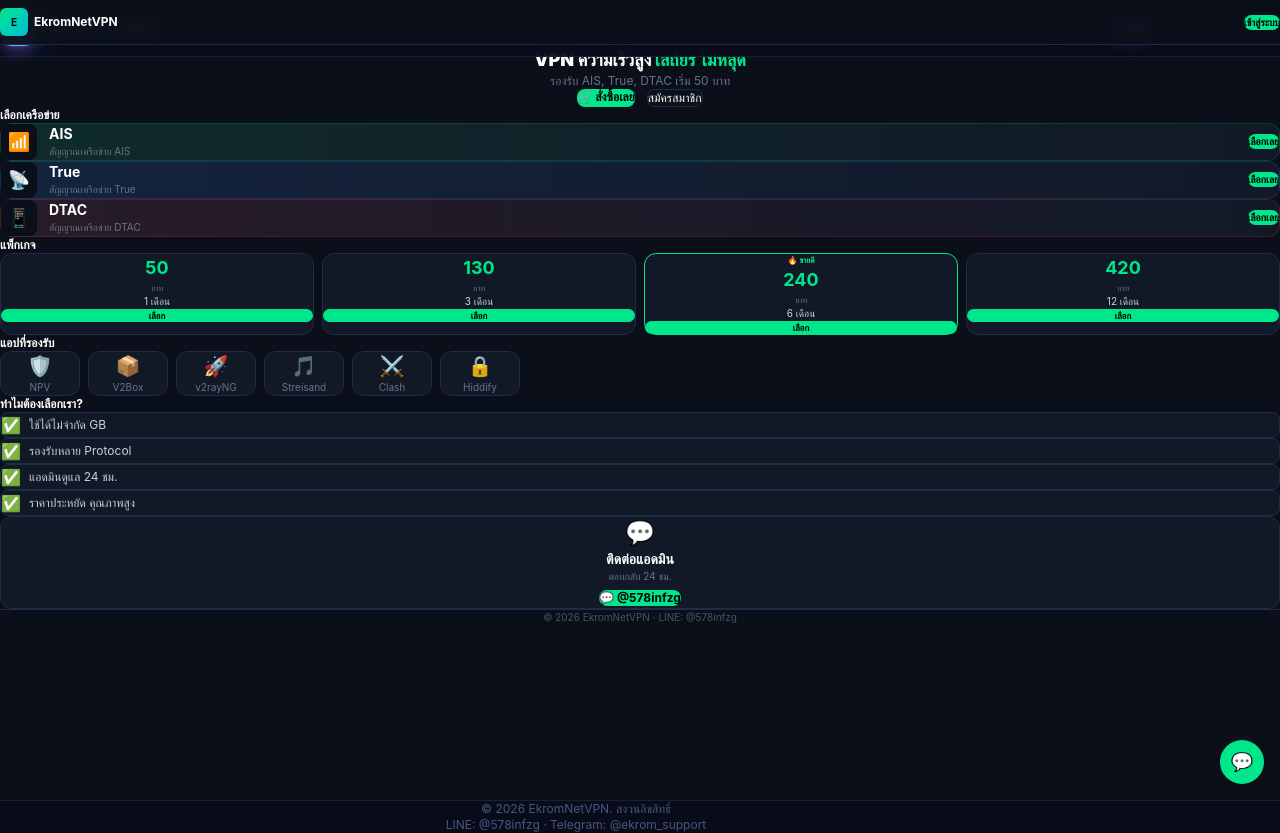
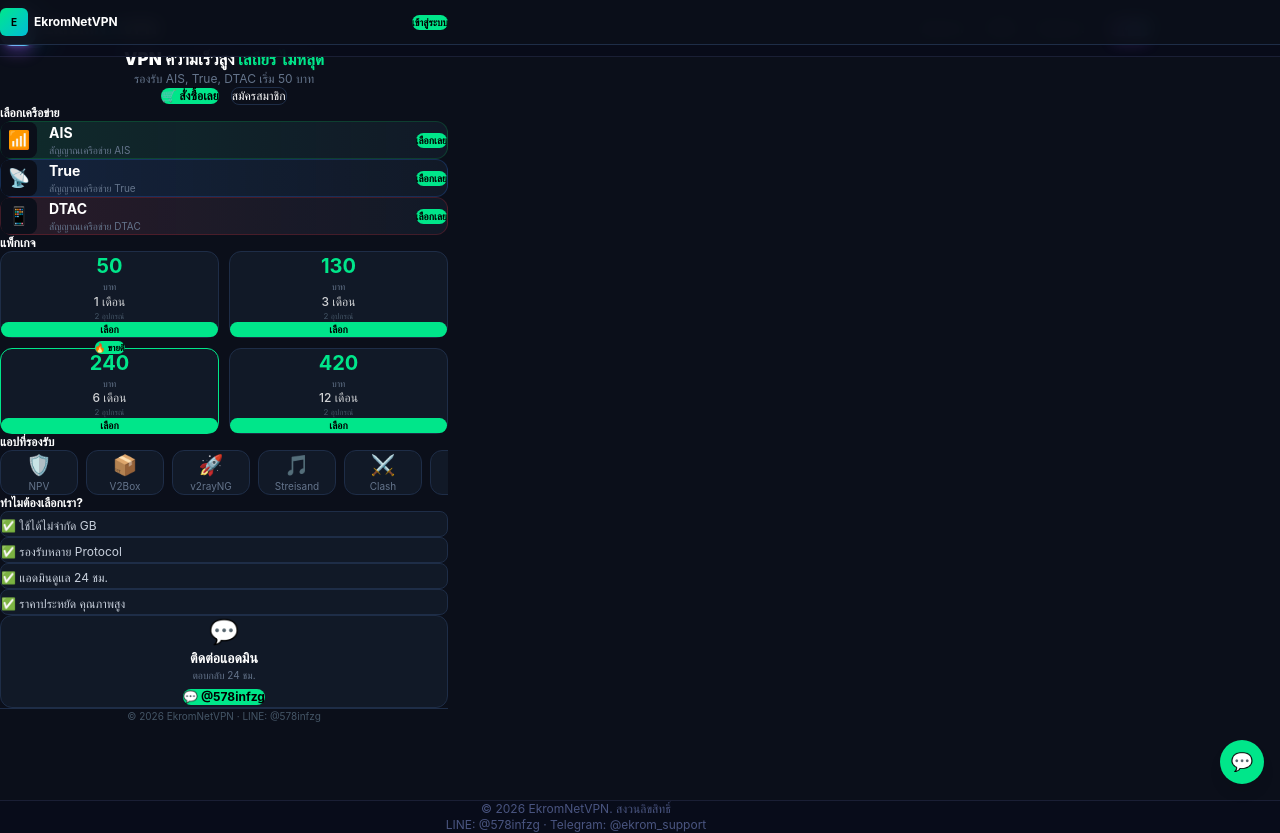
Before and after one commit to EkromSSH/Web, a Next.js app: page /Web/ in a window 1280 px wide. Built offline with nearby package versions, Linux system fonts and the light colour scheme.

Commit message:
Fix overflow: max-w-md + 2x2 grid

```diff
--- a/src/app/login/page.tsx
+++ b/src/app/login/page.tsx
@@ -4,23 +4,23 @@
 export default function LoginPage() {
   const [show, setShow] = useState(false);
   return (
-    <div className="min-h-screen bg-[#0b0f1a] px-3 pt-14 pb-8">
-      <div className="max-w-sm mx-auto">
-        <div className="text-center mb-5">
-          <div className="w-9 h-9 mx-auto bg-gradient-to-br from-[#00e68a] to-[#00bcd4] rounded-xl flex items-center justify-center text-sm font-bold text-black mb-2">E</div>
-          <h1 className="text-sm font-bold">เข้าสู่ระบบ</h1>
-          <p className="text-[8px] text-[#64748b] mt-0.5">EkromNetVPN</p>
+    <div className="min-h-screen bg-[#0b0f1a] overflow-x-hidden">
+      <div className="max-w-md mx-auto px-4 pt-16 pb-8">
+        <div className="text-center mb-6">
+          <div className="w-12 h-12 mx-auto bg-gradient-to-br from-[#00e68a] to-[#00bcd4] rounded-xl flex items-center justify-center text-lg font-bold text-black mb-2">E</div>
+          <h1 className="text-base font-bold">เข้าสู่ระบบ</h1>
+          <p className="text-[10px] text-[#64748b] mt-0.5">EkromNetVPN</p>
         </div>
-        <div className="bg-[#111927] border border-[#1e2d47] rounded-lg p-3">
+        <div className="bg-[#111927] border border-[#1e2d47] rounded-xl p-4">
           <form onSubmit={e => e.preventDefault()}>
-            <input className="w-full px-2.5 py-2 mb-2 bg-[#0b0f1a] border border-[#1e2d47] rounded-lg text-xs text-white placeholder-[#64748b] focus:border-[#00e68a] outline-none" placeholder="ชื่อผู้ใช้" required />
-            <div className="relative mb-3">
-              <input type={show ? "text" : "password"} className="w-full px-2.5 py-2 bg-[#0b0f1a] border border-[#1e2d47] rounded-lg text-xs text-white pr-8 placeholder-[#64748b] focus:border-[#00e68a] outline-none" placeholder="รหัสผ่าน" required />
-              <button type="button" onClick={() => setShow(!show)} className="absolute right-2.5 top-1/2 -translate-y-1/2 text-[8px] text-[#64748b]">{show ? "🙈" : "👁️"}</button>
+            <input className="w-full px-3 py-2.5 mb-3 bg-[#0b0f1a] border border-[#1e2d47] rounded-lg text-xs text-white placeholder-[#64748b] focus:border-[#00e68a] outline-none" placeholder="ชื่อผู้ใช้" required />
+            <div className="relative mb-4">
+              <input type={show ? "text" : "password"} className="w-full px-3 py-2.5 bg-[#0b0f1a] border border-[#1e2d47] rounded-lg text-xs text-white pr-10 placeholder-[#64748b] focus:border-[#00e68a] outline-none" placeholder="รหัสผ่าน" required />
+              <button type="button" onClick={() => setShow(!show)} className="absolute right-3 top-1/2 -translate-y-1/2 text-[9px] text-[#64748b]">{show ? "🙈" : "👁️"}</button>
             </div>
-            <button className="w-full py-2 rounded-lg bg-[#00e68a] text-black font-bold text-[9px]">เข้าสู่ระบบ</button>
+            <button className="w-full py-2.5 rounded-lg bg-[#00e68a] text-black font-bold text-xs">เข้าสู่ระบบ</button>
           </form>
-          <div className="mt-2.5 text-center text-[9px] text-[#64748b]">ยังไม่มีบัญชี? <Link href="/register" className="text-[#00e68a] font-semibold">สมัคร</Link></div>
+          <div className="mt-3 text-center text-[10px] text-[#64748b]">ยังไม่มีบัญชี? <Link href="/register" className="text-[#00e68a] font-semibold">สมัคร</Link></div>
         </div>
       </div>
     </div>
--- a/src/app/page.tsx
+++ b/src/app/page.tsx
@@ -3,34 +3,33 @@
 
 export default function Home() {
   return (
-    <div className="min-h-screen bg-[#0b0f1a]">
+    <div className="min-h-screen bg-[#0b0f1a] overflow-x-hidden">
       {/* Navbar */}
       <div className="fixed top-0 left-0 right-0 z-50 bg-[#0b0f1a]/95 backdrop-blur border-b border-[#1e2d47]">
-        <div className="flex items-center justify-between px-4 h-11">
+        <div className="max-w-md mx-auto flex items-center justify-between px-4 h-11">
           <Link href="/" className="flex items-center gap-1.5">
-            <div className="w-7 h-7 bg-gradient-to-br from-[#00e68a] to-[#00bcd4] rounded-md flex items-center justify-center text-[10px] font-bold text-black">E</div>
+            <div className="w-7 h-7 bg-gradient-to-br from-[#00e68a] to-[#00bcd4] rounded-md flex items-center justify-center text-[10px] font-bold text-black shrink-0">E</div>
             <span className="text-xs font-bold text-white">EkromNetVPN</span>
           </Link>
-          <Link href="/login" className="text-[10px] px-3 py-1 rounded-full bg-[#00e68a] text-black font-bold">เข้าสู่ระบบ</Link>
+          <Link href="/login" className="text-[10px] px-3 py-1 rounded-full bg-[#00e68a] text-black font-bold shrink-0">เข้าสู่ระบบ</Link>
         </div>
       </div>
 
-      {/* Content wrapper */}
-      <div className="pt-11">
+      <div className="max-w-md mx-auto pt-11">
         {/* Hero */}
-        <div className="px-4 pt-6 pb-5 text-center">
-          <div className="w-12 h-12 mx-auto bg-gradient-to-br from-[#00e68a] to-[#00bcd4] rounded-xl flex items-center justify-center text-lg font-bold text-black mb-3">E</div>
-          <h1 className="text-lg font-black leading-snug mb-1">VPN ความเร็วสูง <span className="text-[#00e68a]">เสถียร ไม่หลุด</span></h1>
-          <p className="text-xs text-[#64748b] mb-4">รองรับ AIS, True, DTAC เริ่ม 50 บาท</p>
-          <div className="flex justify-center gap-3">
+        <div className="px-4 pt-5 pb-4 text-center">
+          <div className="w-12 h-12 mx-auto bg-gradient-to-br from-[#00e68a] to-[#00bcd4] rounded-xl flex items-center justify-center text-lg font-bold text-black mb-2">E</div>
+          <h1 className="text-[17px] font-black leading-snug mb-1">VPN ความเร็วสูง <span className="text-[#00e68a]">เสถียร ไม่หลุด</span></h1>
+          <p className="text-xs text-[#64748b] mb-3">รองรับ AIS, True, DTAC เริ่ม 50 บาท</p>
+          <div className="flex items-center justify-center gap-3">
             <Link href="/order" className="px-5 py-2 rounded-lg bg-[#00e68a] text-black font-bold text-xs">🛒 สั่งซื้อเลย</Link>
             <Link href="/register" className="px-5 py-2 rounded-lg border border-[#1e2d47] text-white text-xs">สมัครสมาชิก</Link>
           </div>
         </div>
 
         {/* Network */}
-        <div className="px-4 mb-5">
-          <h2 className="text-xs font-bold mb-2.5">เลือกเครือข่าย</h2>
+        <div className="px-4 mb-4">
+          <h2 className="text-xs font-bold mb-2">เลือกเครือข่าย</h2>
           <div className="space-y-2">
             {[
               { n: "AIS", i: "📶", c: "from-green-500/10", b: "border-green-500/20" },
@@ -38,55 +37,70 @@
               { n: "DTAC", i: "📱", c: "from-red-500/10", b: "border-red-500/20" },
             ].map((n, i) => (
               <div key={i} className={`flex items-center gap-3 bg-gradient-to-r ${n.c} bg-[#111927] border ${n.b} rounded-xl p-3`}>
-                <div className="w-9 h-9 bg-[#0b0f1a] rounded-lg flex items-center justify-center text-lg">{n.i}</div>
-                <div className="flex-1 min-w-0"><div className="text-sm font-bold truncate">{n.n}</div><div className="text-[10px] text-[#64748b] truncate">สัญญาณเครือข่าย {n.n}</div></div>
+                <div className="w-9 h-9 bg-[#0b0f1a] rounded-lg flex items-center justify-center text-lg shrink-0">{n.i}</div>
+                <div className="flex-1 min-w-0">
+                  <div className="text-sm font-bold truncate">{n.n}</div>
+                  <div className="text-[10px] text-[#64748b] truncate">สัญญาณเครือข่าย {n.n}</div>
+                </div>
                 <Link href="/order" className="shrink-0 px-3 py-1.5 rounded-lg bg-[#00e68a] text-black font-bold text-[10px]">เลือกเลย</Link>
               </div>
             ))}
           </div>
         </div>
 
-        {/* Packages */}
-        <div className="px-4 mb-5">
-          <h2 className="text-xs font-bold mb-2.5">แพ็กเกจ</h2>
-          <div className="grid grid-cols-4 gap-2">
+        {/* Packages - 2x2 grid instead of 4 columns */}
+        <div className="px-4 mb-4">
+          <h2 className="text-xs font-bold mb-2">แพ็กเกจ</h2>
+          <div className="grid grid-cols-2 gap-2.5">
             {[
-              { d: "1 เดือน", p: "50" },
-              { d: "3 เดือน", p: "130" },
+              { d: "1 เดือน", p: "50", hit: false },
+              { d: "3 เดือน", p: "130", hit: false },
               { d: "6 เดือน", p: "240", hit: true },
-              { d: "12 เดือน", p: "420" },
+              { d: "12 เดือน", p: "420", hit: false },
             ].map((pkg, i) => (
-              <div key={i} className={`bg-[#111927] rounded-xl p-2.5 text-center border ${pkg.hit ? 'border-[#00e68a]' : 'border-[#1e2d47]'}`}>
-                {pkg.hit && <div className="text-[8px] text-[#00e68a] font-bold mb-0.5">🔥 ขายดี</div>}
-                <div className="text-lg font-bold text-[#00e68a]">{pkg.p}</div>
-                <div className="text-[8px] text-[#64748b]">บาท</div>
-                <div className="text-[10px] text-white/80 truncate">{pkg.d}</div>
-                <Link href="/order" className="block mt-1.5 py-1 rounded-lg bg-[#00e68a] text-black font-bold text-[9px]">เลือก</Link>
+              <div key={i} className={`relative bg-[#111927] rounded-xl p-3.5 text-center border ${pkg.hit ? 'border-[#00e68a]' : 'border-[#1e2d47]'}`}>
+                {pkg.hit && <div className="absolute -top-2 left-1/2 -translate-x-1/2 bg-[#00e68a] text-black text-[9px] font-bold px-2 py-0.5 rounded-full whitespace-nowrap">🔥 ขายดี</div>}
+                <div className="text-xl font-bold text-[#00e68a]">{pkg.p}</div>
+                <div className="text-[9px] text-[#64748b] mb-1">บาท</div>
+                <div className="text-xs font-medium text-white/80 mb-0.5">{pkg.d}</div>
+                <div className="text-[8px] text-[#445566] mb-2">2 อุปกรณ์</div>
+                <Link href="/order" className="block py-1.5 rounded-lg bg-[#00e68a] text-black font-bold text-[10px]">เลือก</Link>
               </div>
             ))}
           </div>
         </div>
 
         {/* Apps */}
-        <div className="px-4 mb-5">
-          <h2 className="text-xs font-bold mb-2.5">แอปที่รองรับ</h2>
-          <div className="flex gap-2 overflow-x-auto pb-1 scrollbar-none">
-            {["🛡️ NPV", "📦 V2Box", "🚀 v2rayNG", "🎵 Streisand", "⚔️ Clash", "🔒 Hiddify"].map((a, i) => (
-              <div key={i} className="shrink-0 bg-[#111927] border border-[#1e2d47] rounded-xl px-4 py-3 text-center w-[80px]">
-                <div className="text-xl mb-1">{a.split(" ")[0]}</div>
-                <div className="text-[10px] text-[#64748b]">{a.split(" ")[1]}</div>
+        <div className="px-4 mb-4">
+          <h2 className="text-xs font-bold mb-2">แอปที่รองรับ</h2>
+          <div className="flex gap-2 overflow-x-auto pb-1">
+            {[
+              { i: "🛡️", n: "NPV" },
+              { i: "📦", n: "V2Box" },
+              { i: "🚀", n: "v2rayNG" },
+              { i: "🎵", n: "Streisand" },
+              { i: "⚔️", n: "Clash" },
+              { i: "🔒", n: "Hiddify" },
+            ].map((a, idx) => (
+              <div key={idx} className="shrink-0 bg-[#111927] border border-[#1e2d47] rounded-xl px-4 py-3 text-center w-[78px]">
+                <div className="text-xl mb-1">{a.i}</div>
+                <div className="text-[10px] text-[#64748b]">{a.n}</div>
               </div>
             ))}
           </div>
         </div>
 
         {/* Why */}
-        <div className="px-4 mb-5">
-          <h2 className="text-xs font-bold mb-2.5">ทำไมต้องเลือกเรา?</h2>
+        <div className="px-4 mb-4">
+          <h2 className="text-xs font-bold mb-2">ทำไมต้องเลือกเรา?</h2>
           <div className="space-y-1.5">
-            {["ใช้ได้ไม่จำกัด GB", "รองรับหลาย Protocol", "แอดมินดูแล 24 ชม.", "ราคาประหยัด คุณภาพสูง"].map((t, i) => (
-              <div key={i} className="flex items-center gap-2 bg-[#111927] border border-[#1e2d47] rounded-lg px-3 py-2.5">
-                <span className="text-[#00e68a] shrink-0">✅</span>
+            {[
+              "✅ ใช้ได้ไม่จำกัด GB",
+              "✅ รองรับหลาย Protocol",
+              "✅ แอดมินดูแล 24 ชม.",
+              "✅ ราคาประหยัด คุณภาพสูง",
+            ].map((t, i) => (
+              <div key={i} className="bg-[#111927] border border-[#1e2d47] rounded-lg px-3 py-2.5">
                 <span className="text-xs text-[#c8d0dc]">{t}</span>
               </div>
             ))}
--- a/src/app/register/page.tsx
+++ b/src/app/register/page.tsx
@@ -2,21 +2,21 @@
 import Link from "next/link";
 export default function RegisterPage() {
   return (
-    <div className="min-h-screen bg-[#0b0f1a] px-3 pt-14 pb-8">
-      <div className="max-w-sm mx-auto">
-        <div className="text-center mb-5">
-          <div className="w-9 h-9 mx-auto bg-gradient-to-br from-[#00e68a] to-[#00bcd4] rounded-xl flex items-center justify-center text-sm font-bold text-black mb-2">E</div>
-          <h1 className="text-sm font-bold">สมัครสมาชิก</h1>
+    <div className="min-h-screen bg-[#0b0f1a] overflow-x-hidden">
+      <div className="max-w-md mx-auto px-4 pt-16 pb-8">
+        <div className="text-center mb-6">
+          <div className="w-12 h-12 mx-auto bg-gradient-to-br from-[#00e68a] to-[#00bcd4] rounded-xl flex items-center justify-center text-lg font-bold text-black mb-2">E</div>
+          <h1 className="text-base font-bold">สมัครสมาชิก</h1>
         </div>
-        <div className="bg-[#111927] border border-[#1e2d47] rounded-lg p-3">
+        <div className="bg-[#111927] border border-[#1e2d47] rounded-xl p-4">
           <form onSubmit={e => e.preventDefault()}>
-            <input className="w-full px-2.5 py-2 mb-2 bg-[#0b0f1a] border border-[#1e2d47] rounded-lg text-xs text-white placeholder-[#64748b] focus:border-[#00e68a] outline-none" placeholder="ชื่อผู้ใช้" required />
-            <input type="tel" className="w-full px-2.5 py-2 mb-2 bg-[#0b0f1a] border border-[#1e2d47] rounded-lg text-xs text-white placeholder-[#64748b] focus:border-[#00e68a] outline-none" placeholder="เบอร์โทร" required />
-            <input type="password" className="w-full px-2.5 py-2 mb-2 bg-[#0b0f1a] border border-[#1e2d47] rounded-lg text-xs text-white placeholder-[#64748b] focus:border-[#00e68a] outline-none" placeholder="รหัสผ่าน" required />
-            <input type="password" className="w-full px-2.5 py-2 mb-3 bg-[#0b0f1a] border border-[#1e2d47] rounded-lg text-xs text-white placeholder-[#64748b] focus:border-[#00e68a] outline-none" placeholder="ยืนยันรหัสผ่าน" required />
-            <button className="w-full py-2 rounded-lg bg-[#00e68a] text-black font-bold text-[9px]">สมัครสมาชิก</button>
+            <input className="w-full px-3 py-2.5 mb-2.5 bg-[#0b0f1a] border border-[#1e2d47] rounded-lg text-xs text-white placeholder-[#64748b] focus:border-[#00e68a] outline-none" placeholder="ชื่อผู้ใช้" required />
+            <input type="tel" className="w-full px-3 py-2.5 mb-2.5 bg-[#0b0f1a] border border-[#1e2d47] rounded-lg text-xs text-white placeholder-[#64748b] focus:border-[#00e68a] outline-none" placeholder="เบอร์โทร" required />
+            <input type="password" className="w-full px-3 py-2.5 mb-2.5 bg-[#0b0f1a] border border-[#1e2d47] rounded-lg text-xs text-white placeholder-[#64748b] focus:border-[#00e68a] outline-none" placeholder="รหัสผ่าน" required />
+            <input type="password" className="w-full px-3 py-2.5 mb-4 bg-[#0b0f1a] border border-[#1e2d47] rounded-lg text-xs text-white placeholder-[#64748b] focus:border-[#00e68a] outline-none" placeholder="ยืนยันรหัสผ่าน" required />
+            <button className="w-full py-2.5 rounded-lg bg-[#00e68a] text-black font-bold text-xs">สมัครสมาชิก</button>
           </form>
-          <div className="mt-2.5 text-center text-[9px] text-[#64748b]">มีบัญชีแล้ว? <Link href="/login" className="text-[#00e68a] font-semibold">เข้าสู่ระบบ</Link></div>
+          <div className="mt-3 text-center text-[10px] text-[#64748b]">มีบัญชีแล้ว? <Link href="/login" className="text-[#00e68a] font-semibold">เข้าสู่ระบบ</Link></div>
         </div>
       </div>
     </div>
```
